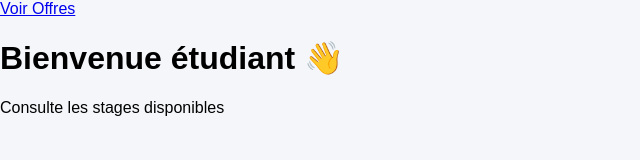
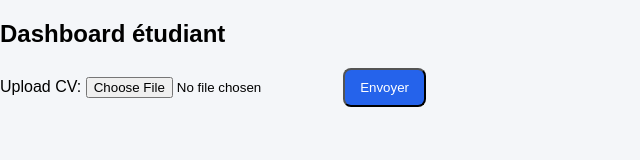
Before and after one commit to fadwadouiri8-a11y/Esprit-connect, a plain HTML site: page dashboard.html in a window 1280 px wide. Shown: the whole page, without its empty margins (0-640 px from the left). Drawn offline with Linux system fonts and the light colour scheme.

Commit message:
Update dashboard.html

```diff
--- a/dashboard.html
+++ b/dashboard.html
@@ -1,18 +1,18 @@
 <!DOCTYPE html>
 <html>
 <head>
-  <title>Dashboard</title>
-  <link rel="stylesheet" href="style.css">
+<link rel="stylesheet" href="style.css">
 </head>
 
 <body>
 
-<nav>
-  <a href="offres.html">Voir Offres</a>
-</nav>
+<h2>Dashboard étudiant</h2>
 
-<h1>Bienvenue étudiant 👋</h1>
-<p>Consulte les stages disponibles</p>
+<form action="http://localhost:3000/upload" method="POST" enctype="multipart/form-data">
+  <label>Upload CV:</label>
+  <input type="file" name="cv">
+  <button class="btn-primary">Envoyer</button>
+</form>
 
 </body>
 </html>
```
